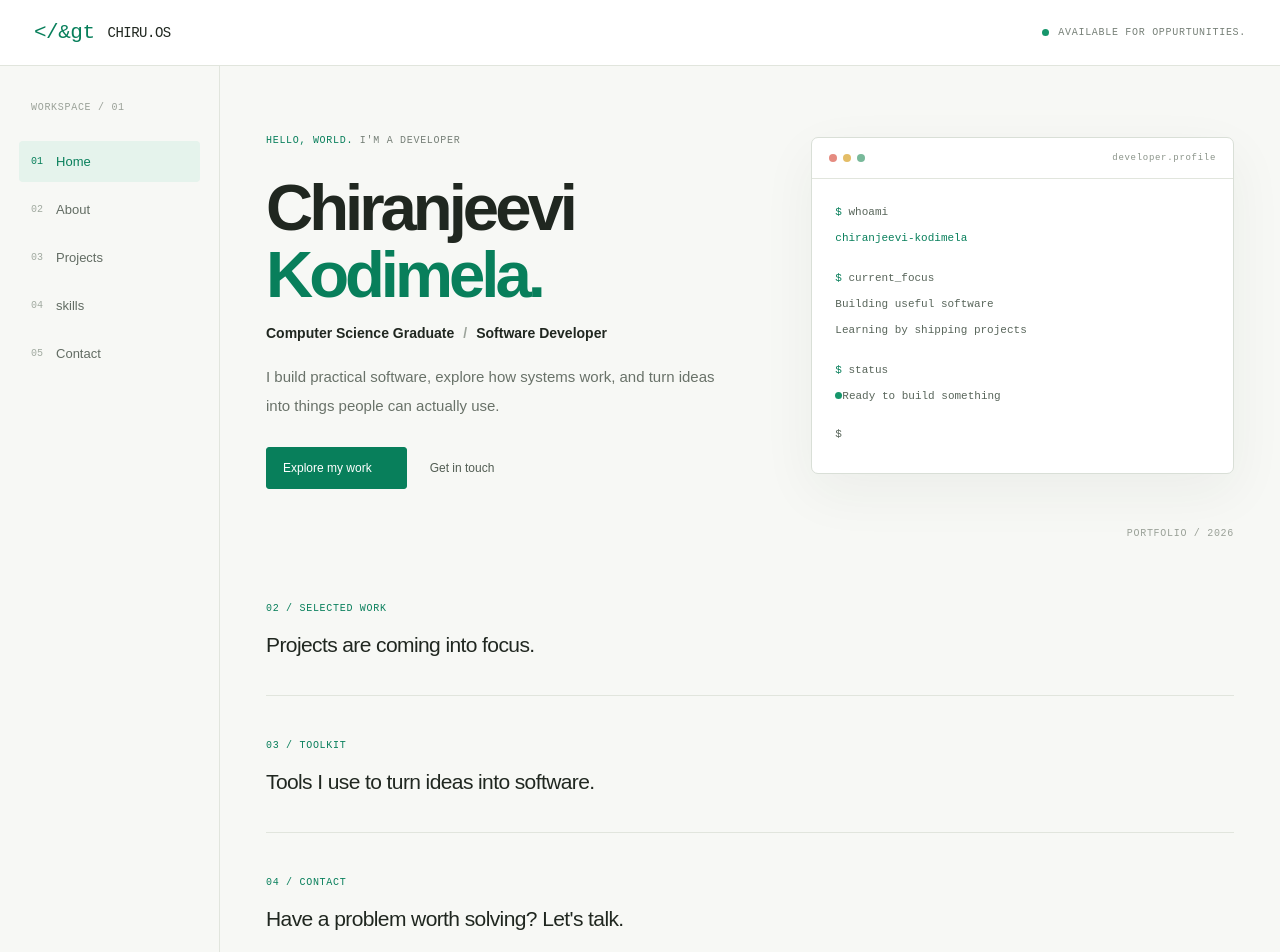
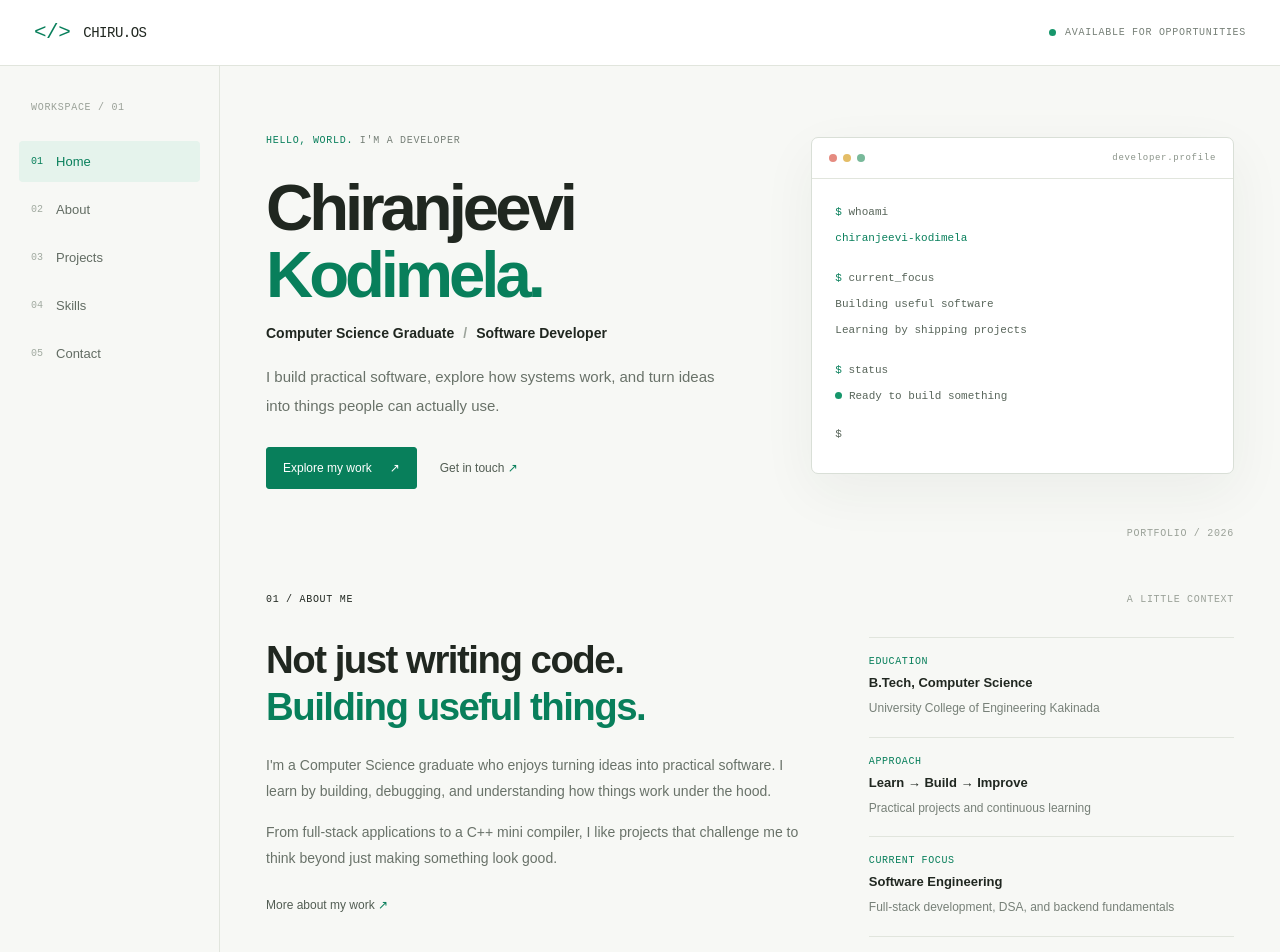
Before and after one commit to chiranjeevi-kodimela/chiru-os, a React (Vite) app: page / in a window 1280 px wide. Shown: the top 952 px of the page. Built offline with nearby package versions, Linux system fonts and the light colour scheme; a web font is replaced by a local one.

Commit message:
Build editorial about section

```diff
--- a/src/App.css
+++ b/src/App.css
@@ -319,28 +319,85 @@
   color: #9aa198;
 }
 
-.intro-strip {
-  display: grid;
-  grid-template-columns: 150px minmax(0, 1fr) 25px;
-  align-items: center;
-  gap: 20px;
-  padding: 26px 0;
-  border-top: 1px solid var(--border);
+.about-section {
+  padding: 35px 0 42px;
   border-bottom: 1px solid var(--border);
 }
 
-.section-index {
+.section-heading {
+  display: flex;
+  align-items: center;
+  justify-content: space-between;
+  gap: 15px;
+  margin-bottom: 32px;
+}
+
+.section-note {
+  color: #9aa198;
+  font-family: var(--mono);
+  font-size: 10px;
+  letter-spacing: 0.7px;
+}
+
+.about-grid {
+  display: grid;
+  grid-template-columns: minmax(0, 1.2fr) minmax(230px, 0.8fr);
+  gap: 55px;
+}
+
+.about-main h2 {
+  margin: 0 0 22px;
+  font-size: clamp(26px, 3vw, 39px);
+  line-height: 1.2;
+  letter-spacing: -1.5px;
+  font-weight: 600;
+}
+
+.about-main h2 span {
   color: var(--accent);
 }
 
-.intro-strip p {
-  margin: 0;
+.about-main > p {
+  max-width: 540px;
+  color: #697269;
   font-size: 14px;
-  line-height: 1.8;
+  line-height: 1.9;
 }
 
-.intro-strip p span {
+.about-main .text-link {
+  display: inline-block;
+  margin-top: 12px;
+}
+
+.about-details {
+  border-top: 1px solid var(--border);
+}
+
+.detail-item {
+  display: flex;
+  flex-direction: column;
+  align-items: flex-start;
+  gap: 8px;
+  padding: 18px 0;
+  border-bottom: 1px solid var(--border);
+}
+
+.detail-label {
+  color: var(--accent);
+  font-family: var(--mono);
+  font-size: 10px;
+  letter-spacing: 0.6px;
+}
+
+.detail-item strong {
+  font-size: 13px;
+  font-weight: 600;
+}
+
+.detail-muted {
   color: var(--muted);
+  font-size: 12px;
+  line-height: 1.7;
 }
 
 .strip-symbol {
@@ -462,21 +519,21 @@
     font-size: 14px;
   }
 
+  .about-grid {
+    grid-template-columns: 1fr;
+    gap: 30px;
+  }
+
+  .section-heading {
+    align-items: flex-start;
+  }
+
+  .section-note {
+    text-align: right;
+  }
+
   .terminal-body {
     padding: 18px;
-  }
-
-  .intro-strip {
-    grid-template-columns: 1fr 20px;
-    gap: 13px;
-  }
-
-  .intro-strip .section-index {
-    grid-column: 1 / -1;
-  }
-
-  .intro-strip p {
-    font-size: 13px;
   }
 
   .placeholder-section p {
--- a/src/App.jsx
+++ b/src/App.jsx
@@ -1,10 +1,11 @@
+
 import './App.css';
 
 const navigation = [
   { label: 'Home', href: '#home', number: '01' },
   { label: 'About', href: '#about', number: '02' },
   { label: 'Projects', href: '#projects', number: '03' },
-  { label: 'skills', href: '#skills', number: '04' },
+  { label: 'Skills', href: '#skills', number: '04' },
   { label: 'Contact', href: '#contact', number: '05' },
 ];
 
@@ -13,15 +14,16 @@ function App() {
     <div className="portfolio">
       <header className="topbar">
         <a className="brand" href="#home">
-          <span className="brand-mark">&lt;/&gt</span>
+          <span className="brand-mark">&lt;/&gt;</span>
           <span>CHIRU.OS</span>
         </a>
 
         <div className="system-status">
           <span className="status-dot" />
-          AVAILABLE FOR OPPURTUNITIES.
+          AVAILABLE FOR OPPORTUNITIES
         </div>
       </header>
+
       <div className="workspace">
         <aside className="sidebar">
           <p className="sidebar-label">WORKSPACE / 01</p>
@@ -65,15 +67,16 @@ function App() {
               </p>
 
               <p className="hero-description">
-                I build practical software, explore how systems work, and turn ideas into things people can actually use.
+                I build practical software, explore how systems work,
+                and turn ideas into things people can actually use.
               </p>
 
               <div className="hero-actions">
-                <a className="primary-button" href="#projects"> Explore my work
-                  <span></span>
+                <a className="primary-button" href="#projects">
+                  Explore my work <span>↗</span>
                 </a>
-                <a className="text-link" href="#contact">Get in touch
-                  <span></span>
+                <a className="text-link" href="#contact">
+                  Get in touch <span>↗</span>
                 </a>
               </div>
             </div>
@@ -89,7 +92,7 @@ function App() {
               </div>
 
               <div className="terminal-body">
-                <p><span className="prompt">$</span> whoami </p>
+                <p><span className="prompt">$</span> whoami</p>
                 <p className="terminal-value">chiranjeevi-kodimela</p>
 
                 <p className="terminal-command">
@@ -102,7 +105,7 @@ function App() {
                   <span className="prompt">$</span> status
                 </p>
                 <p>
-                  <span className="status-dot" />Ready to build something
+                  <span className="status-dot" /> Ready to build something
                 </p>
 
                 <p className="terminal-cursor">$ <span>_</span></p>
@@ -111,6 +114,72 @@ function App() {
 
             <div className="hero-index">PORTFOLIO / 2026</div>
           </section>
+
+
+          <section className="about-section" id="about">
+            <div className="section-heading">
+              <span className="section-index">01 / ABOUT ME</span>
+              <span className="section-note">A LITTLE CONTEXT</span>
+            </div>
+
+            <div className="about-grid">
+              <div className="about-main">
+                <h2>
+                  Not just writing code.
+                  <br />
+                  <span>Building useful things.</span>
+                </h2>
+
+                <p>
+                  I'm a Computer Science graduate who enjoys turning ideas
+                  into practical software. I learn by building, debugging,
+                  and understanding how things work under the hood.
+                </p>
+
+                <p>
+                  From full-stack applications to a C++ mini compiler,
+                  I like projects that challenge me to think beyond just
+                  making something look good.
+                </p>
+
+                <a
+                  className="text-link"
+                  href="https://github.com/chiranjeevi-kodimela"
+                  target="_blank"
+                  rel="noreferrer"
+                >
+                  More about my work <span>↗</span>
+                </a>
+              </div>
+
+              <div className="about-details">
+                <div className="detail-item">
+                  <span className="detail-label">EDUCATION</span>
+                  <strong>B.Tech, Computer Science</strong>
+                  <span className="detail-muted">
+                    University College of Engineering Kakinada
+                  </span>
+                </div>
+
+                <div className="detail-item">
+                  <span className="detail-label">APPROACH</span>
+                  <strong>Learn → Build → Improve</strong>
+                  <span className="detail-muted">
+                    Practical projects and continuous learning
+                  </span>
+                </div>
+
+                <div className="detail-item">
+                  <span className="detail-label">CURRENT FOCUS</span>
+                  <strong>Software Engineering</strong>
+                  <span className="detail-muted">
+                    Full-stack development, DSA, and backend fundamentals
+                  </span>
+                </div>
+              </div>
+            </div>
+          </section>
+
 
           <section className="placeholder-section" id="projects">
             <span className="section-index">02 / SELECTED WORK</span>
@@ -128,13 +197,13 @@ function App() {
           </section>
 
           <footer className="page-footer">
-            <span>CHIRU.OS @ 2026</span>
+            <span>CHIRU.OS © 2026</span>
             <span>DESIGNED TO KEEP BUILDING.</span>
           </footer>
         </main>
       </div>
     </div>
-  )
+  );
 }
 
 export default App;
```
